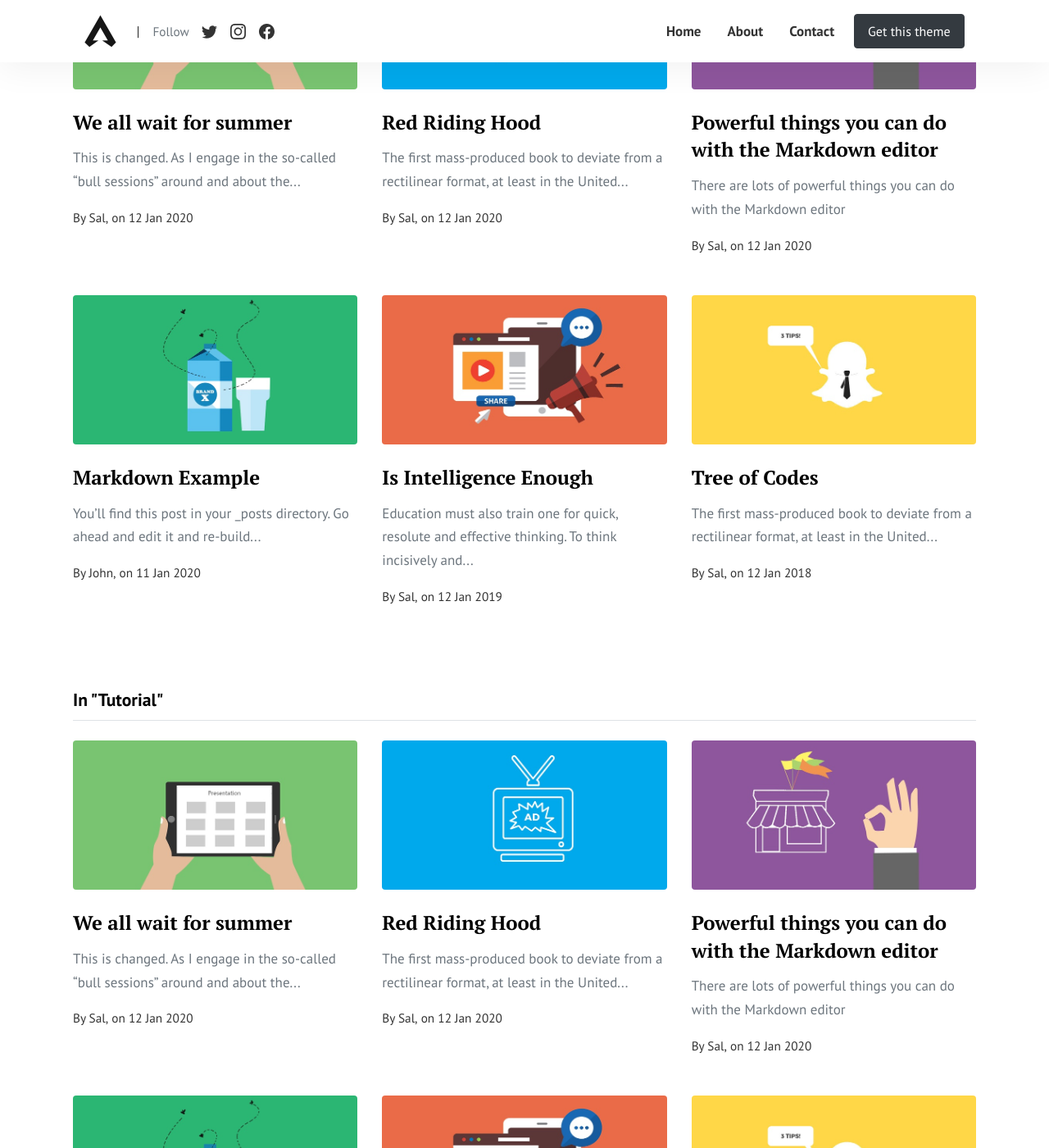
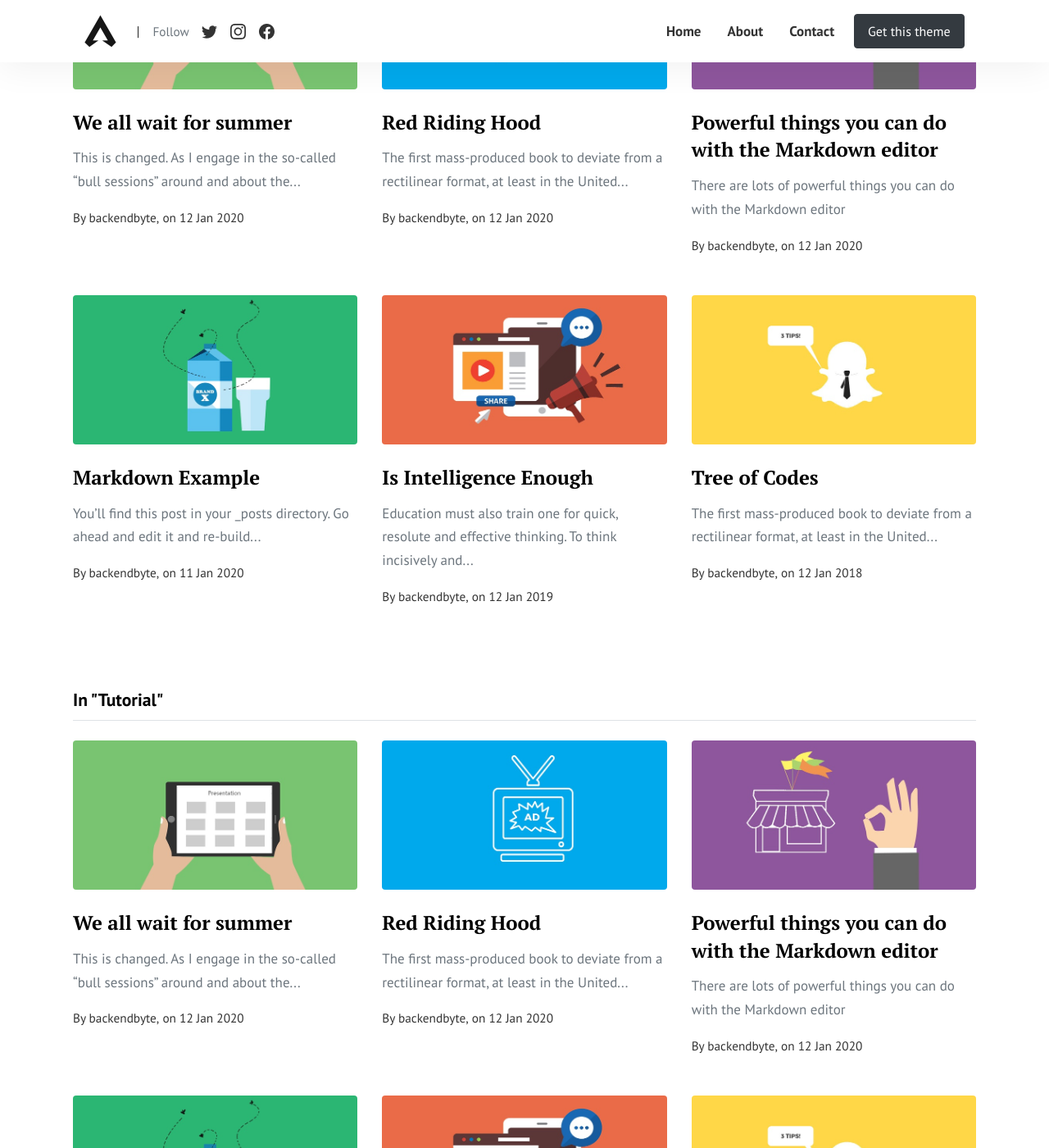
Before and after one commit to Backend-Byte-Official/backendbyte.github.io, a Jekyll site: the page built from pages/categories.html, in a window 1280 px wide and 1400 px high, scrolled down 304 px. Shown: the whole window at 82% size. Built offline with Jekyll 4.4.1, drawn with Linux system fonts in a browser that asks for light colours; some of the changed text lies outside the part shown.

Commit message:
Configure File

```diff
--- a/_config.yml
+++ b/_config.yml
@@ -1,13 +1,13 @@
-title: "Affiliates"
-email: wowthemesnet@gmail.com
+title: "Backend Byte"
+email: backendbyte.official@gmail.com
 timezone: UTC
-baseurl: "/affiliates-jekyll-theme"
+baseurl: ""
 permalink: "/:title/"
 logo: 'assets/images/logo.png'
 favicon: 'assets/images/favicon.ico'
-author: Sal
+author: backendbyte
 paginate: 30
-disqus: 'demowebsite'
+disqus: 'backendbyte'
 locale: en_us
 lang: en_us
 feed_items: 10
@@ -25,27 +25,27 @@
 # Authors
 authors:
   sal:
-    name: Sal
-    display_name: Sal
+    name: backendbyte
+    display_name: backendbyte
     avatar: 'assets/images/sal.png'
-    email: wowthemesnet@gmail.com
-    web: https://www.wowthemes.net/category/jekyll-themes/
-    twitter: https://twitter.com/wowthemesnet
-    description: "Author of Affiliates, a template available for WordPress, HTML, Ghost and Jekyll. You are currently previewing Jekyll template demo."
+    email: backendbyte.official@gmail.com
+    web: https://www.backendbyte.com
+    twitter: https://twitter.com
+    description: ""
   john:
-    name: John
-    display_name: John
+    name: backendbyte
+    display_name: backendbyte
     avatar: 'assets/images/john.png'
-    email: wowthemesnet@gmail.com
-    web: https://www.wowthemes.net/category/jekyll-themes/
-    twitter: https://twitter.com/wowthemesnet
-    description: "This is the author box. Write a short description of the author here. You are currently previewing Affiliates theme demo, a Jekyll template compatible with Github pages."
+    email: backendbyte.official@gmail.com
+    web: https://www.backendbyte.com
+    twitter: https://twitter.com
+    description: ""
 
 # Social
 social:
   instagram: https://www.instagram.com/bootstrapstarter/
   facebook: https://www.facebook.com/bootstrapstartercom-346329609045284
-  twitter: https://twitter.com/bstartercom
+  twitter: https://twitter.com/backend-byte
 
 # Plugins
 plugins:
--- a/assets/css/theme.scss
+++ b/assets/css/theme.scss
@@ -610,6 +610,6 @@
 }
 
 .hover-opacity:hover {
-    transition: all.3s;
+    transition: all 0.3s;
     opacity:.8;
 }
```
Also changed, not shown: LICENSE.txt (deleted).
